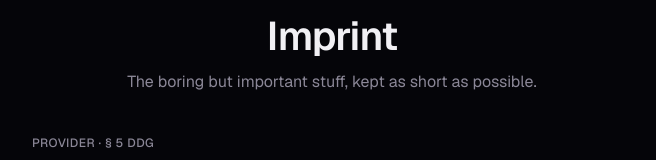
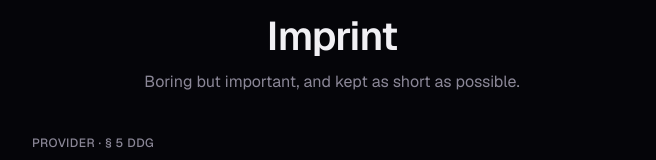
Before and after one commit to velve-dev/velve-waitlist, a Next.js app: page /imprint in a window 1280 px wide. Shown: the part 138-298 px from the top of the page, without its empty margins (308-964 px from the left). Built offline with nearby package versions, Linux system fonts and the light colour scheme.

Commit message:
fix: smooth the imprint subline
The owner wanted the subline to read more naturally, without "stuff".

```diff
--- a/scripts/approved-copy.json
+++ b/scripts/approved-copy.json
@@ -74,7 +74,7 @@
   "next",
   "Questions? Hit reply, a human reads it.",
   "Stay tuned,",
-  "The boring but important stuff, kept as short as possible.",
+  "Boring but important, and kept as short as possible.",
   "Provider · § 5 DDG",
   "Velve is a product of Levo Studio",
   "Julius Grimm",
--- a/src/content/legal.ts
+++ b/src/content/legal.ts
@@ -3,7 +3,7 @@ export const pendingLegalReview: readonly string[] = [];
 
 export const imprint = {
   title: "Imprint",
-  subline: "The boring but important stuff, kept as short as possible.",
+  subline: "Boring but important, and kept as short as possible.",
   sections: [
     {
       heading: "Provider · § 5 DDG",
```
